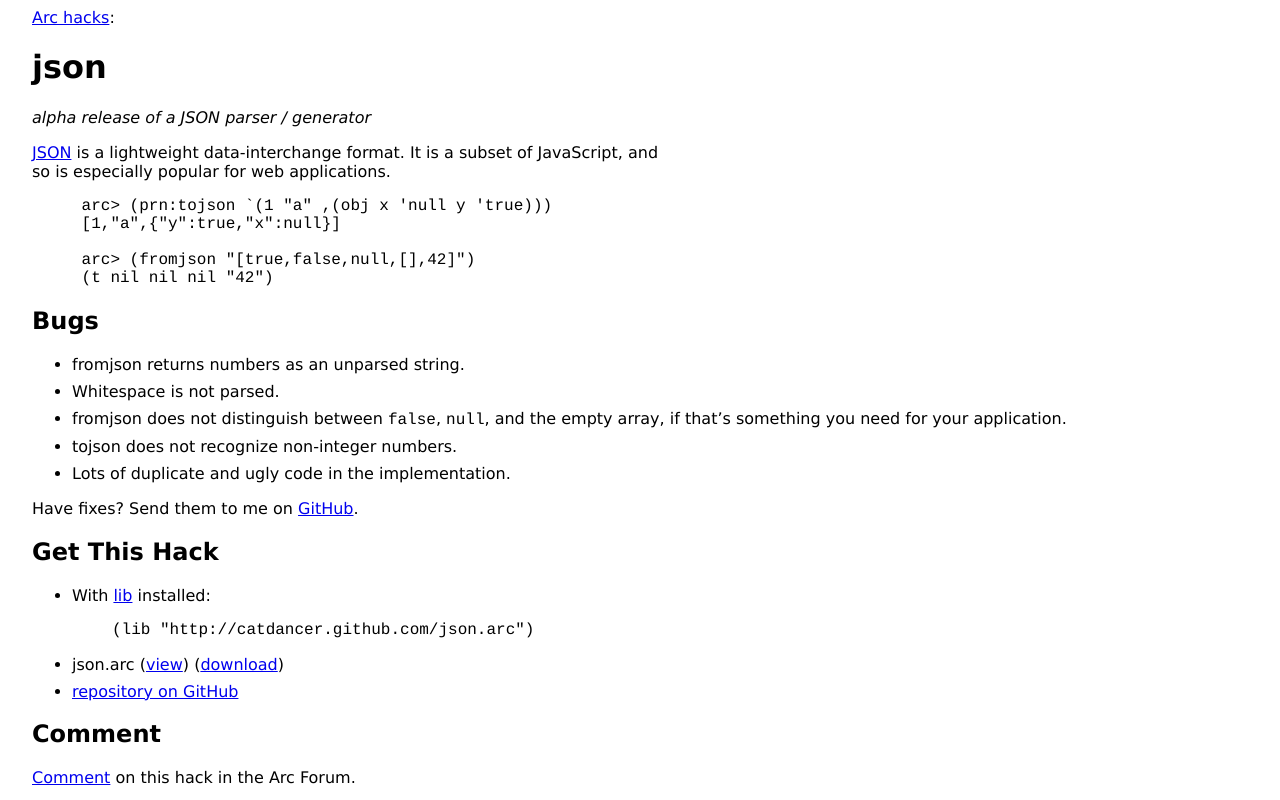
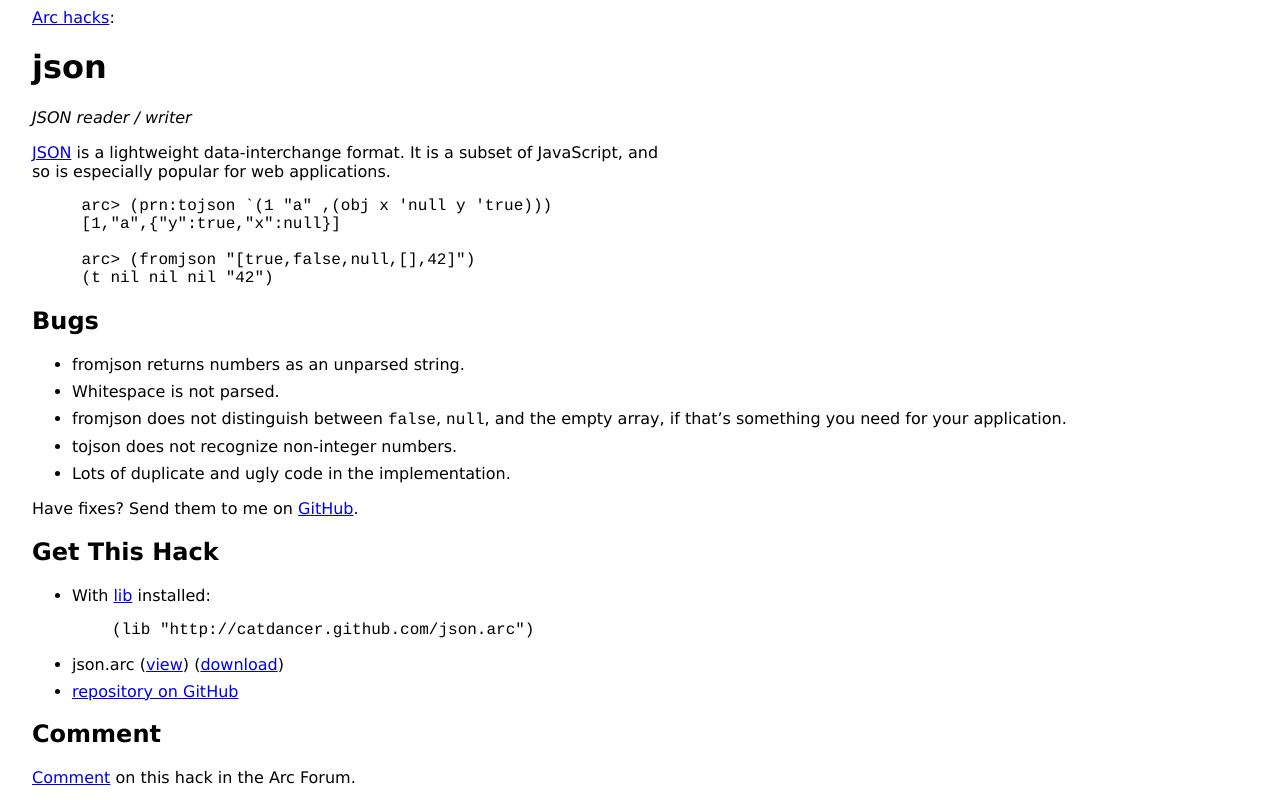
Before and after one commit to CatDancer/catdancer.github.com, a plain HTML site: page json.html in a window 1280 px wide. Shown: the top 800 px of the page. Drawn offline with Linux system fonts and the light colour scheme.

Commit message:
updated json doc

```diff
--- a/json.html
+++ b/json.html
@@ -38,7 +38,7 @@ td {
 >json</h1
 ><p
 ><i
->alpha release of a JSON parser / generator</i
+>JSON reader / writer</i
 ></p
 ><p
 ><a href="http://json.org/">JSON</a> is a lightweight data-interchange format.  It is a subset of JavaScript, and so is especially popular for web applications.</p
@@ -97,6 +97,16 @@ td {
 ><a href="http://creativecommons.org/licenses/publicdomain/"
 >public domain</a
 ></p
+><h2
+>Versions</h2
+><ul
+><li
+>v2: removed an unnecessary dependency on the mz patch</li
+><li
+>v1: fixed encoding of control characters</li
+><li
+>v0: initial version</li
+></ul
 ></body
 ></html
 >
```
Also changed, not shown: index.html (+1 -1 lines).
